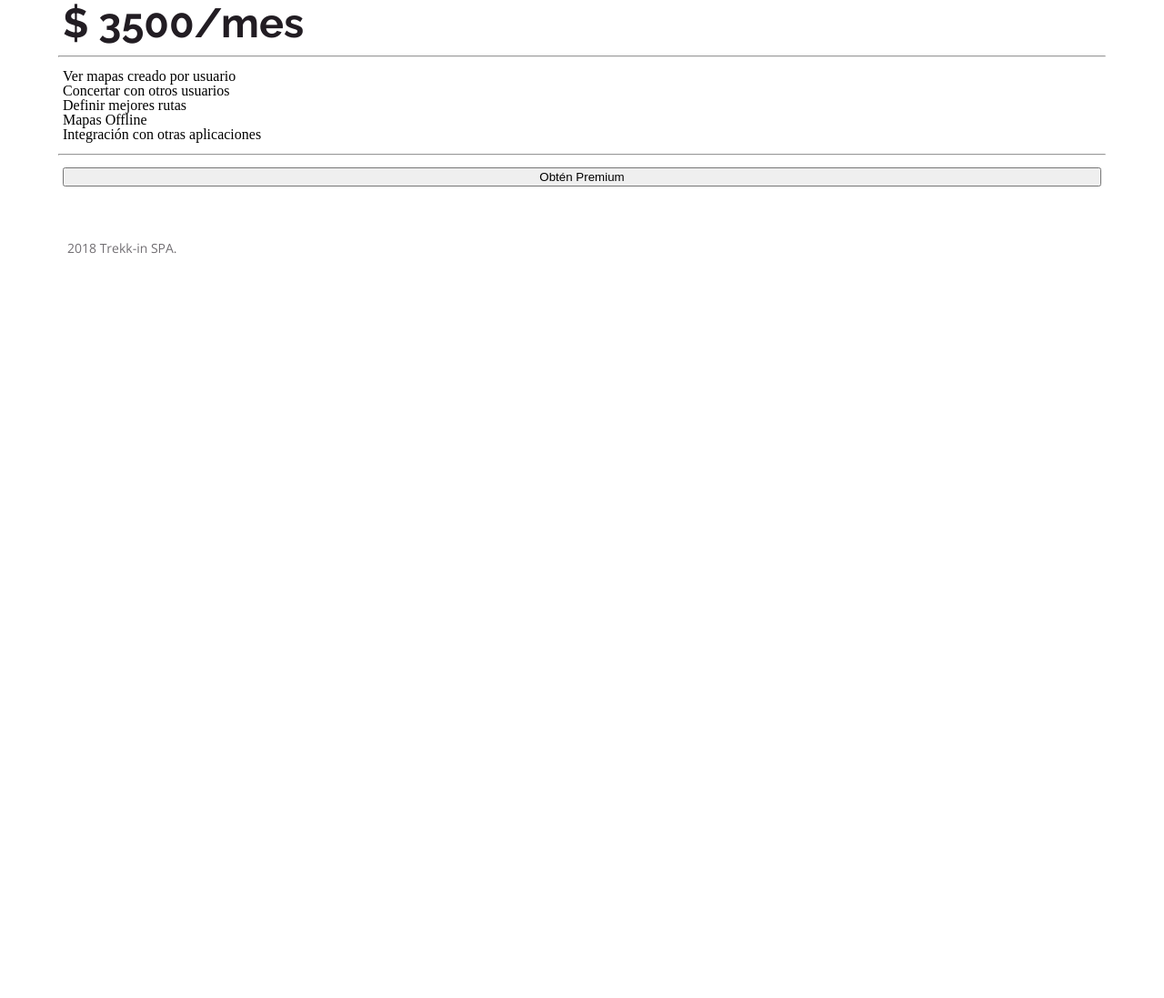
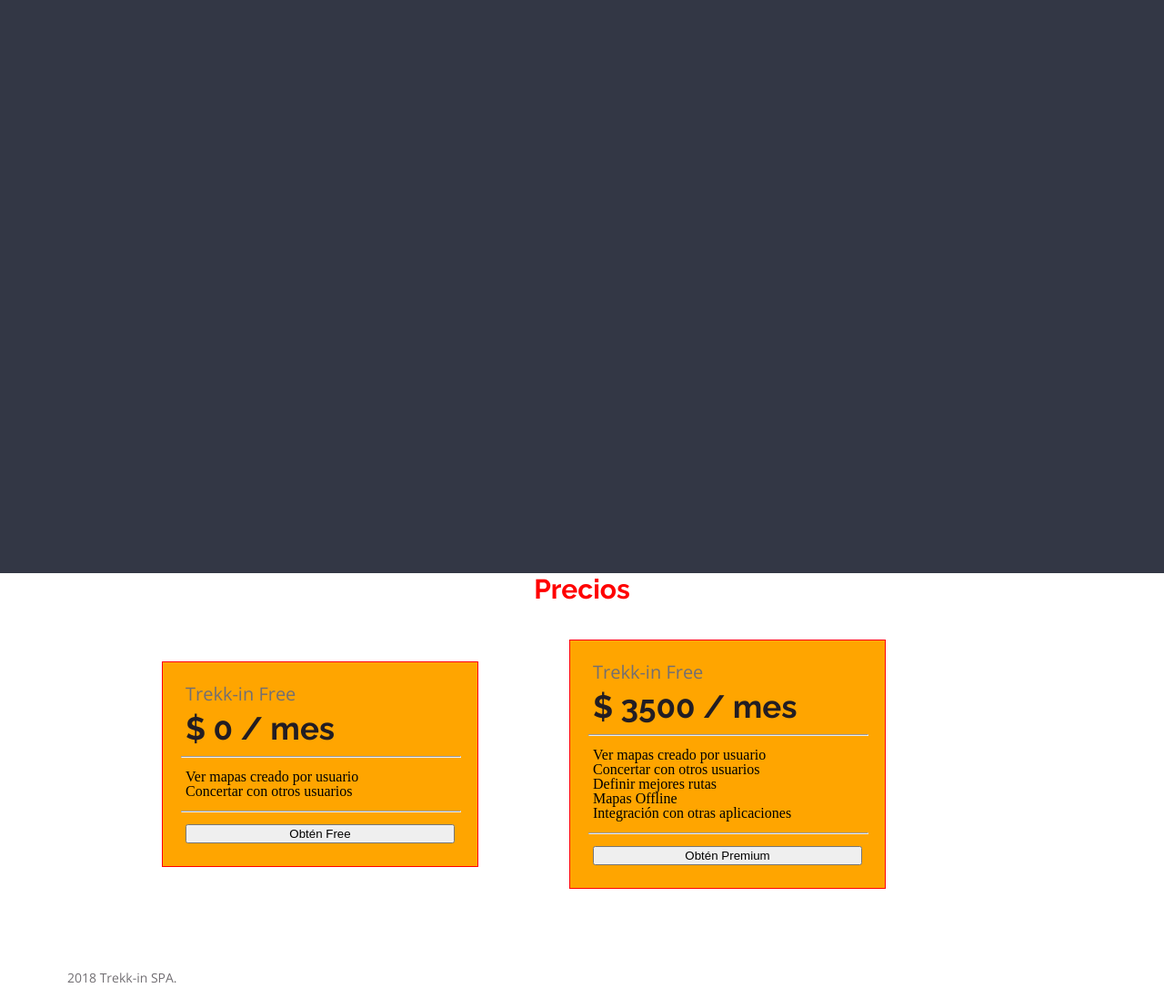
Before and after one commit to vdelsanted/prueba-stratup-treek, a plain HTML site: page index.html in a window 1280 px wide. Shown: the part 1490-2587 px from the top of the page at 91% size. Before the commit the page ends 1785 px from the top, so only its background shows below. Drawn offline with nearby package versions, Linux system fonts and the light colour scheme.

Commit message:
eight commit

```diff
--- a/assets/sass/layout/_main.scss
+++ b/assets/sass/layout/_main.scss
@@ -25,6 +25,7 @@
   font-weight: $regular;
   font-size: $x-small;
   line-height: 25px;
+  text-align: left;
 }
 
 .hero-section__img svg {
@@ -57,11 +58,69 @@
   margin-right: 7vw;
 }
 
-.ccaracteristicas-text__title {
-  line-height: 25px;
+.caracteristicas-text__title {
+  font-family: $raleway;
+  font-weight: $bold;
+  font-size: $large;
+  line-height: 45px;
+}
+
+.caracteristicas-text__text {
   font-family: $open-sans;
   font-weight: $regular;
   font-size: $x-small;
+  line-height: 25px;
+  text-align: left;
+
+}
+
+.precios-title__precios {
+  font-family: $raleway;
+  font-weight: $bold;
+  font-size: $x-large;
+  display: flex;
+  justify-content: center;
+  align-items: center;
+  color: red;
+}
+
+.precios-cards {
+  display: flex;
+  justify-content: space-between;
+  align-items: center;
+  width: 70vw;
+}
+
+.precios-cards {
+  display: flex;
+  justify-content: center;
+  align-items: center;
+  margin-left: 10vw;
+
+  .container {
+    border: 1px solid red;
+    background-color: orange;
+    padding: 20px 20px;
+    margin: 40px 50px;
+    float: right;
 
 
+    h5 {
+      font-family: $open-sans;
+      font-weight: $regular;
+      font-size: $large;
+    }
+
+    h2 {
+      font-family: $raleway;
+      font-weight: $bold;
+      font-size: $xx-large;
+    }
+
+    hr {
+      width: 100%;
+      color: $onyx;
+    }
+  }
+
 }
--- a/index.html
+++ b/index.html
@@ -143,13 +143,31 @@
   </article>
 
   <section class="precios">
-    <div class="precios-img"></div>
-    <h3>Precios</h3>
+    <div class="precios-img">
+      <?xml version="1.0" encoding="UTF-8"?>
+      <svg width="1440px" height="893px" viewBox="0 0 1440 893" version="1.1" xmlns="http://www.w3.org/2000/svg" xmlns:xlink="http://www.w3.org/1999/xlink">
+        <!-- Generator: Sketch 52.5 (67469) - http://www.bohemiancoding.com/sketch -->
+        <title>bg</title>
+        <desc>Created with Sketch.</desc>
+        <g id="Page-1" stroke="none" stroke-width="1" fill="none" fill-rule="evenodd">
+          <g id="Desktop-HD" transform="translate(0.000000, -1380.000000)" fill="#333745">
+            <g id="price-section" transform="translate(0.000000, 1380.000000)">
+              <polygon id="bg" points="1.59872116e-13 -7.82541894e-14 669.142836 152.755831 953.958092 96.2376268 1440 279.254407 1440 893 7.99360578e-14 893"></polygon>
+            </g>
+          </g>
+        </g>
+      </svg>
+    </div>
 
+    <div class="precios-title">
+      <h3 class="precios-title__precios">Precios</h3>
+    </div>
+
+    <div class="precios-cards">
       <div class="container">
         <div class="row">
           <h5>Trekk-in Free</h5>
-        <h2 class="precios-card__title">$ 0/mes</h2>
+          <h2 class="precios-card__title">$ 0 / mes</h2>
         </div>
         <hr>
         <div class="row">
@@ -167,7 +185,7 @@
       <div class="container">
         <div class="row">
           <h5>Trekk-in Free</h5>
-        <h2 class="precios-card__title">$ 3500/mes</h2>
+          <h2 class="precios-card__title">$ 3500 / mes</h2>
         </div>
         <hr>
         <div class="row">
@@ -184,6 +202,8 @@
           <button type="button" name="button">Obtén Premium</button>
         </div>
       </div>
+    </div>
+
   </section>
 
 
```
Also changed, not shown: assets/css/main.css, 1 other file. Lines whose indentation alone changed are shown as unchanged.
